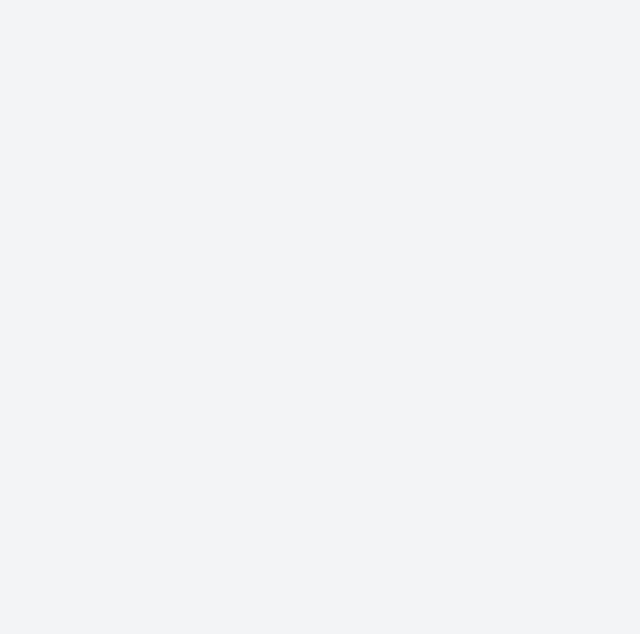
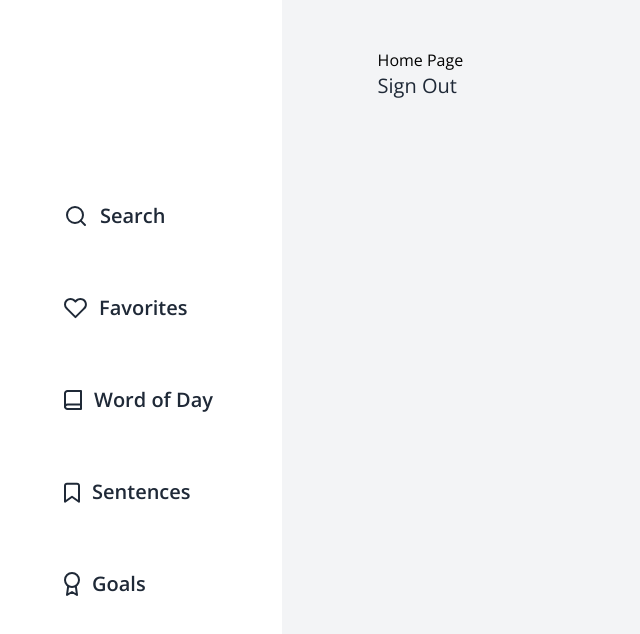
Before and after one commit to kaya70875/articlew, a Next.js app: page /search in a window 1280 px wide. Shown: the top 634 px of the page, without its empty margins (0-640 px from the left). Built offline with nearby package versions, Linux system fonts and the light colour scheme.

Commit message:
fix next js errors

```diff
--- a/app/(main)/(base)/layout.tsx
+++ b/app/(main)/(base)/layout.tsx
@@ -9,17 +9,11 @@ export default function RootLayout({
     children: React.ReactNode;
 }>) {
     return (
-        <html lang="en">
-            <body
-                className={`${openSans.className} antialiased`}
-            >
         <main className="bg-main h-full flex">
             <Sidebar />
             <article className="ml-sidebar-width px-24 py-12 w-full">
                 {children}
             </article>
         </main>
-            </body>
-        </html>
     );
 }
--- a/components/Sidebar.tsx
+++ b/components/Sidebar.tsx
@@ -7,8 +7,8 @@ export default function Sidebar() {
         {
             name: 'Search',
             icon: (<svg width="24" height="24" viewBox="0 0 24 24" fill="none" xmlns="http://www.w3.org/2000/svg">
-                <path d="M11 19C15.4183 19 19 15.4183 19 11C19 6.58172 15.4183 3 11 3C6.58172 3 3 6.58172 3 11C3 15.4183 6.58172 19 11 19Z" stroke="#1F2937" stroke-width="2" stroke-linecap="round" stroke-linejoin="round" />
-                <path d="M20.9999 21L16.6499 16.65" stroke="#1F2937" stroke-width="2" stroke-linecap="round" stroke-linejoin="round" />
+                <path d="M11 19C15.4183 19 19 15.4183 19 11C19 6.58172 15.4183 3 11 3C6.58172 3 3 6.58172 3 11C3 15.4183 6.58172 19 11 19Z" stroke="#1F2937" strokeWidth="2" strokeLinecap="round" strokeLinejoin="round" />
+                <path d="M20.9999 21L16.6499 16.65" stroke="#1F2937" strokeWidth="2" strokeLinecap="round" strokeLinejoin="round" />
             </svg>
             ),
             route: '/search'
@@ -16,7 +16,7 @@ export default function Sidebar() {
         {
             name: 'Favorites',
             icon: (<svg width="23" height="22" viewBox="0 0 23 22" fill="none" xmlns="http://www.w3.org/2000/svg">
-                <path d="M20.2913 3.50813C19.7805 2.99713 19.1741 2.59177 18.5066 2.31521C17.8392 2.03865 17.1238 1.8963 16.4013 1.8963C15.6788 1.8963 14.9634 2.03865 14.2959 2.31521C13.6285 2.59177 13.022 2.99713 12.5113 3.50813L11.4513 4.56813L10.3913 3.50813C9.3596 2.47643 7.96032 1.89684 6.50129 1.89684C5.04226 1.89684 3.64298 2.47643 2.61129 3.50813C1.5796 4.53982 1 5.93909 1 7.39813C1 8.85716 1.5796 10.2564 2.61129 11.2881L3.67129 12.3481L11.4513 20.1281L19.2313 12.3481L20.2913 11.2881C20.8023 10.7774 21.2076 10.1709 21.4842 9.50348C21.7608 8.83602 21.9031 8.12061 21.9031 7.39813C21.9031 6.67564 21.7608 5.96023 21.4842 5.29277C21.2076 4.62531 20.8023 4.01888 20.2913 3.50813Z" stroke="#1F2937" stroke-width="2" stroke-linecap="round" stroke-linejoin="round" />
+                <path d="M20.2913 3.50813C19.7805 2.99713 19.1741 2.59177 18.5066 2.31521C17.8392 2.03865 17.1238 1.8963 16.4013 1.8963C15.6788 1.8963 14.9634 2.03865 14.2959 2.31521C13.6285 2.59177 13.022 2.99713 12.5113 3.50813L11.4513 4.56813L10.3913 3.50813C9.3596 2.47643 7.96032 1.89684 6.50129 1.89684C5.04226 1.89684 3.64298 2.47643 2.61129 3.50813C1.5796 4.53982 1 5.93909 1 7.39813C1 8.85716 1.5796 10.2564 2.61129 11.2881L3.67129 12.3481L11.4513 20.1281L19.2313 12.3481L20.2913 11.2881C20.8023 10.7774 21.2076 10.1709 21.4842 9.50348C21.7608 8.83602 21.9031 8.12061 21.9031 7.39813C21.9031 6.67564 21.7608 5.96023 21.4842 5.29277C21.2076 4.62531 20.8023 4.01888 20.2913 3.50813Z" stroke="#1F2937" strokeWidth="2" strokeLinecap="round" strokeLinejoin="round" />
             </svg>
             ),
             route: '/favorites'
@@ -24,8 +24,8 @@ export default function Sidebar() {
         {
             name: 'Word of Day',
             icon: (<svg width="18" height="20" viewBox="0 0 18 20" fill="none" xmlns="http://www.w3.org/2000/svg">
-                <path d="M1 16.75C1 16.1533 1.26339 15.581 1.73223 15.159C2.20107 14.7371 2.83696 14.5 3.5 14.5H17" stroke="#1F2937" stroke-width="2" stroke-linecap="round" stroke-linejoin="round" />
-                <path d="M3.5 1H17V19H3.5C2.83696 19 2.20107 18.7629 1.73223 18.341C1.26339 17.919 1 17.3467 1 16.75V3.25C1 2.65326 1.26339 2.08097 1.73223 1.65901C2.20107 1.23705 2.83696 1 3.5 1Z" stroke="#1F2937" stroke-width="2" stroke-linecap="round" stroke-linejoin="round" />
+                <path d="M1 16.75C1 16.1533 1.26339 15.581 1.73223 15.159C2.20107 14.7371 2.83696 14.5 3.5 14.5H17" stroke="#1F2937" strokeWidth="2" strokeLinecap="round" strokeLinejoin="round" />
+                <path d="M3.5 1H17V19H3.5C2.83696 19 2.20107 18.7629 1.73223 18.341C1.26339 17.919 1 17.3467 1 16.75V3.25C1 2.65326 1.26339 2.08097 1.73223 1.65901C2.20107 1.23705 2.83696 1 3.5 1Z" stroke="#1F2937" strokeWidth="2" strokeLinecap="round" strokeLinejoin="round" />
             </svg>
 
             ),
@@ -34,7 +34,7 @@ export default function Sidebar() {
         {
             name: 'Sentences',
             icon: (<svg width="16" height="21" viewBox="0 0 16 21" fill="none" xmlns="http://www.w3.org/2000/svg">
-                <path d="M15 19.6889L8 14.6889L1 19.6889V3.6889C1 3.15847 1.21071 2.64976 1.58579 2.27469C1.96086 1.89962 2.46957 1.6889 3 1.6889H13C13.5304 1.6889 14.0391 1.89962 14.4142 2.27469C14.7893 2.64976 15 3.15847 15 3.6889V19.6889Z" stroke="#1F2937" stroke-width="2" stroke-linecap="round" stroke-linejoin="round" />
+                <path d="M15 19.6889L8 14.6889L1 19.6889V3.6889C1 3.15847 1.21071 2.64976 1.58579 2.27469C1.96086 1.89962 2.46957 1.6889 3 1.6889H13C13.5304 1.6889 14.0391 1.89962 14.4142 2.27469C14.7893 2.64976 15 3.15847 15 3.6889V19.6889Z" stroke="#1F2937" strokeWidth="2" strokeLinecap="round" strokeLinejoin="round" />
             </svg>
             ),
             route: '/sentences',
@@ -42,8 +42,8 @@ export default function Sidebar() {
         {
             name: 'Goals',
             icon: (<svg width="16" height="24" viewBox="0 0 16 24" fill="none" xmlns="http://www.w3.org/2000/svg">
-                <path d="M8 15C11.866 15 15 11.866 15 8C15 4.13401 11.866 1 8 1C4.13401 1 1 4.13401 1 8C1 11.866 4.13401 15 8 15Z" stroke="#1F2937" stroke-width="2" stroke-linecap="round" stroke-linejoin="round" />
-                <path d="M4.21 13.89L3 23L8 20L13 23L11.79 13.88" stroke="#1F2937" stroke-width="2" stroke-linecap="round" stroke-linejoin="round" />
+                <path d="M8 15C11.866 15 15 11.866 15 8C15 4.13401 11.866 1 8 1C4.13401 1 1 4.13401 1 8C1 11.866 4.13401 15 8 15Z" stroke="#1F2937" strokeWidth="2" strokeLinecap="round" strokeLinejoin="round" />
+                <path d="M4.21 13.89L3 23L8 20L13 23L11.79 13.88" stroke="#1F2937" strokeWidth="2" strokeLinecap="round" strokeLinejoin="round" />
             </svg>
             ),
             route: '/goals'
```
Lines whose indentation alone changed are shown as unchanged.
